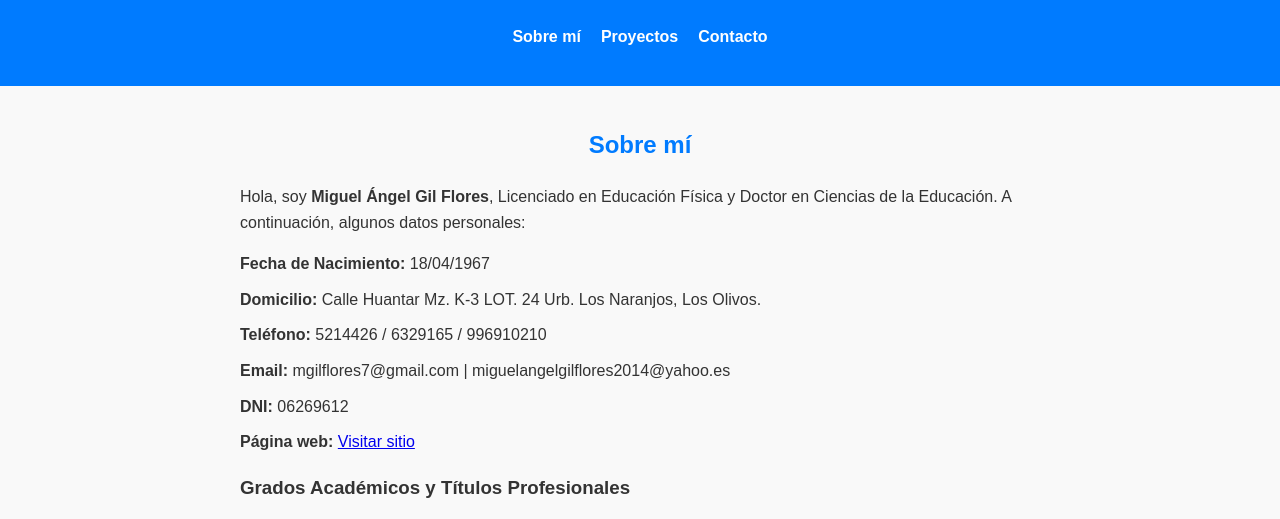
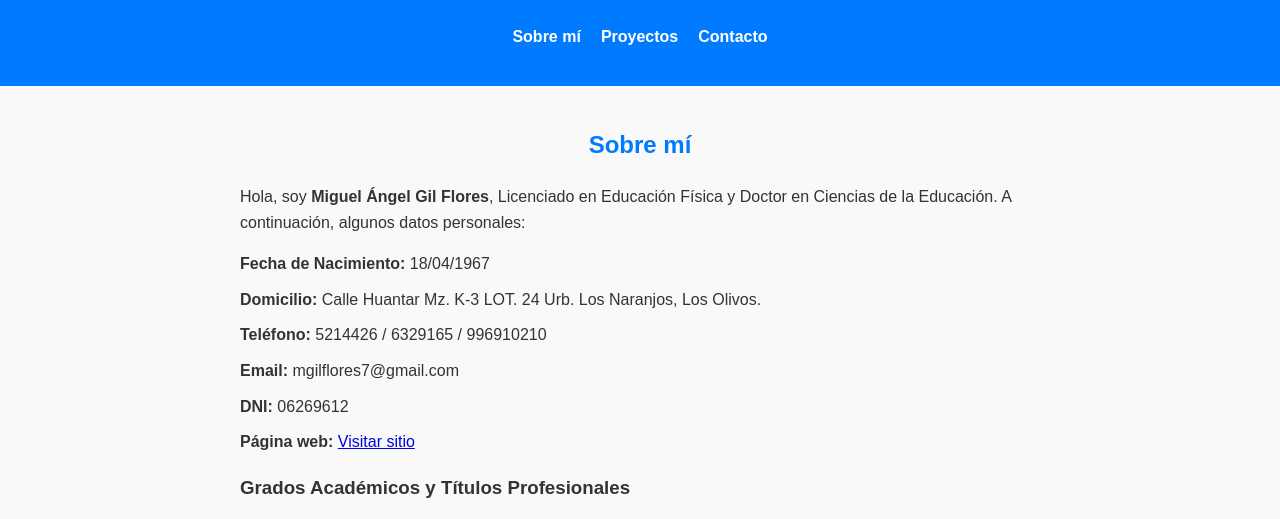
Before and after one commit to miguelgil2023/mi-pagina-personal, a plain HTML site: page index.html in a window 1280 px wide. Shown: the part 266-785 px from the top of the page. Drawn offline with Linux system fonts and the light colour scheme.

Commit message:
Update index.html

```diff
--- a/index.html
+++ b/index.html
@@ -30,7 +30,7 @@
                 <li><strong>Fecha de Nacimiento:</strong> 18/04/1967</li>
                 <li><strong>Domicilio:</strong> Calle Huantar Mz. K-3 LOT. 24 Urb. Los Naranjos, Los Olivos.</li>
                 <li><strong>Teléfono:</strong> 5214426 / 6329165 / 996910210</li>
-                <li><strong>Email:</strong> mgilflores7@gmail.com | miguelangelgilflores2014@yahoo.es</li>
+                <li><strong>Email:</strong> mgilflores7@gmail.com</li>
                 <li><strong>DNI:</strong> 06269612</li>
                 <li><strong>Página web:</strong> <a href="https://miguelgil2023.github.io/mi-pagina-personal/#sobre-mi">Visitar sitio</a></li>
             </ul>
```
